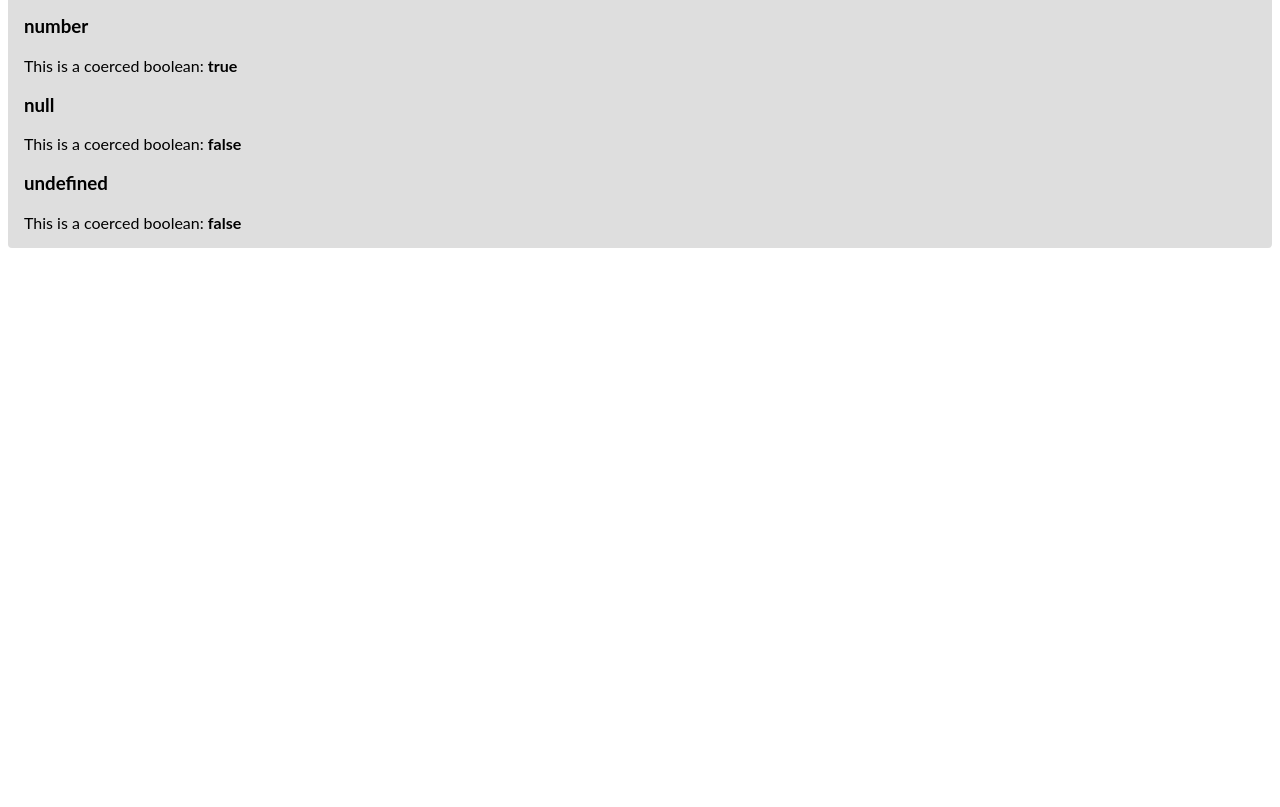
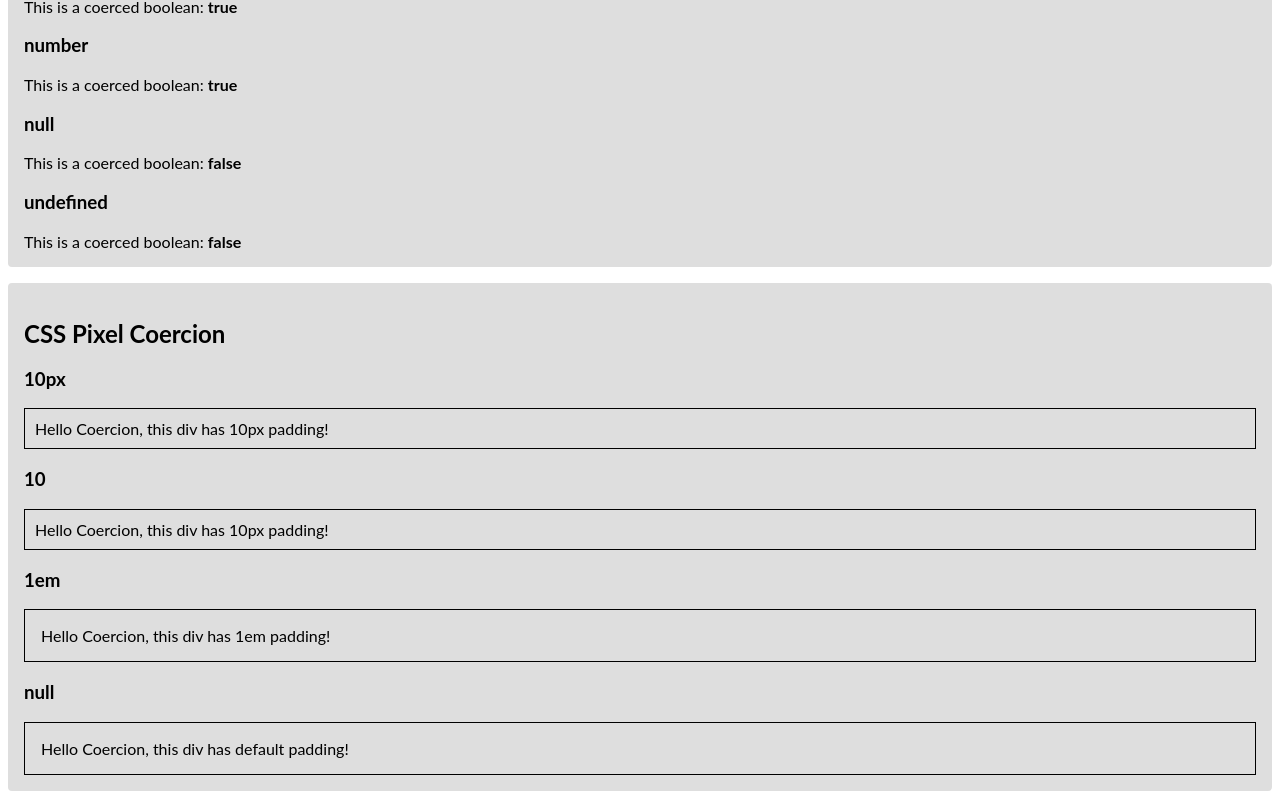
Before and after one commit to umairhm/angular-cdk-coercion, an Angular app: page / in a window 1280 px wide. Shown: the part 1050-1857 px from the top of the page. Before the commit the page ends 1314 px from the top, so only its background shows below. Built offline with nearby package versions, Linux system fonts and the light colour scheme.

Commit message:
chore: added css pixel coercion

```diff
--- a/src/app/app.component.html
+++ b/src/app/app.component.html
@@ -2,6 +2,7 @@
 <ul>
   <li><a href="#array-coercion">Array Coercion</a></li>
   <li><a href="#boolean-coercion">Boolean Coercion</a></li>
+  <li><a href="#css-pixel-coercion">CSS Pixel Coercion</a></li>
 </ul>
 <section class="wrapper" id="array-coercion">
   <h2>Array Coercion</h2>
@@ -59,3 +60,22 @@
     <boolean-coercion [someFlag]="undefinedValue"></boolean-coercion>
   </section>
 </section>
+<section class="wrapper" id="css-pixel-coercion">
+  <h2>CSS Pixel Coercion</h2>
+  <section>
+    <h3>10px</h3>
+    <css-pixel-coercion [cssPixel]="'10px'"></css-pixel-coercion>
+  </section>
+  <section>
+    <h3>10</h3>
+    <css-pixel-coercion [cssPixel]="10"></css-pixel-coercion>
+  </section>
+  <section>
+    <h3>1em</h3>
+    <css-pixel-coercion [cssPixel]="'1em'"></css-pixel-coercion>
+  </section>
+  <section>
+    <h3>null</h3>
+    <css-pixel-coercion [cssPixel]="nullValue"></css-pixel-coercion>
+  </section>
+</section>
--- a/src/app/app.module.ts
+++ b/src/app/app.module.ts
@@ -5,13 +5,15 @@ import { FormsModule } from '@angular/forms';
 import { AppComponent } from './app.component';
 import { ArrayCoercionComponent } from './array-coercion.component';
 import { BooleanCoercionComponent } from './boolean-coercion.component';
+import { CssPixelCoercionComponent } from './css-pixel-coercion.component';
 
 @NgModule({
   imports:      [ BrowserModule, FormsModule ],
   declarations: [
     AppComponent,
     ArrayCoercionComponent,
-    BooleanCoercionComponent
+    BooleanCoercionComponent,
+    CssPixelCoercionComponent
   ],
   bootstrap:    [ AppComponent ]
 })
--- /dev/null
+++ b/src/app/css-pixel-coercion.component.ts
@@ -0,0 +1,31 @@
+import { Component, Input } from '@angular/core';
+import { coerceCssPixelValue } from '@angular/cdk/coercion';
+
+@Component({
+  selector: 'css-pixel-coercion',
+  template: `
+    <div class="default" [style.padding]="cssPixel">
+      Hello Coercion, this div has {{ cssPixel || 'default' }} padding!
+    </div>
+  `,
+  styles: [`
+    .default {
+      padding: 16px;
+      border: 1px solid;
+    }
+  `]
+})
+export class CssPixelCoercionComponent  {
+  // Declare private properties to hold coerced pixel value
+  private _coercedPixel: string;
+
+  // Use getters to return private properties
+  // Use setters to call coerceArray method and convert passed values to arrays
+  @Input()
+  get cssPixel(): string {
+    return this._coercedPixel;
+  }
+  set cssPixel(val: string) {
+    this._coercedPixel = coerceCssPixelValue(val);
+  }
+}
```
